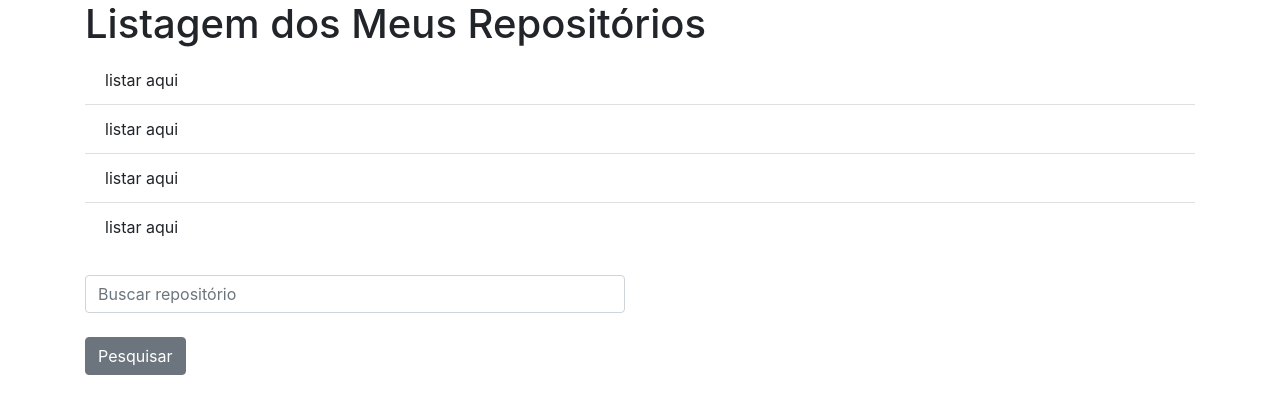
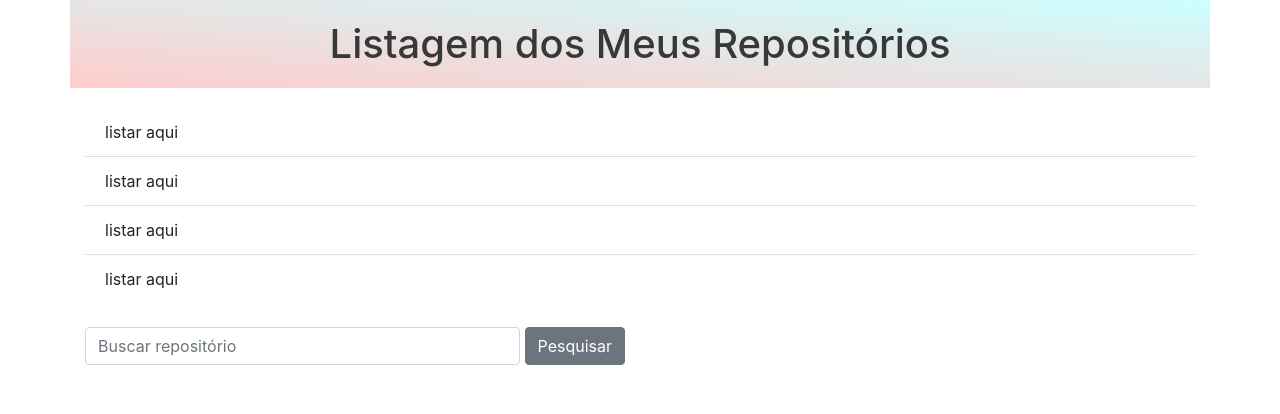
Before and after one commit to COAB1/nina, an Angular app: page /home in a window 1280 px wide. Shown: the top 414 px of the page. Built offline with nearby package versions, Linux system fonts and the light colour scheme.

Commit message:
Adiciona estilo da página principal

```diff
--- a/src/styles.css
+++ b/src/styles.css
@@ -1,2 +1,23 @@
 /* You can add global styles to this file, and also import other style files */
 @import "~bootstrap/dist/css/bootstrap.css";
+
+#header{
+    background: linear-gradient(to bottom left, #ccffff, #FFCCCC);
+    margin-bottom: 20px;
+
+}
+
+h1{
+    color:#383838;
+    text-align: center;
+    margin: 20px 0px 20px 0px;
+}
+
+#search{
+    display: flex;
+    justify-content: space-between;
+}
+
+.btn-secondary{
+    margin-left: 5px;
+}
```
